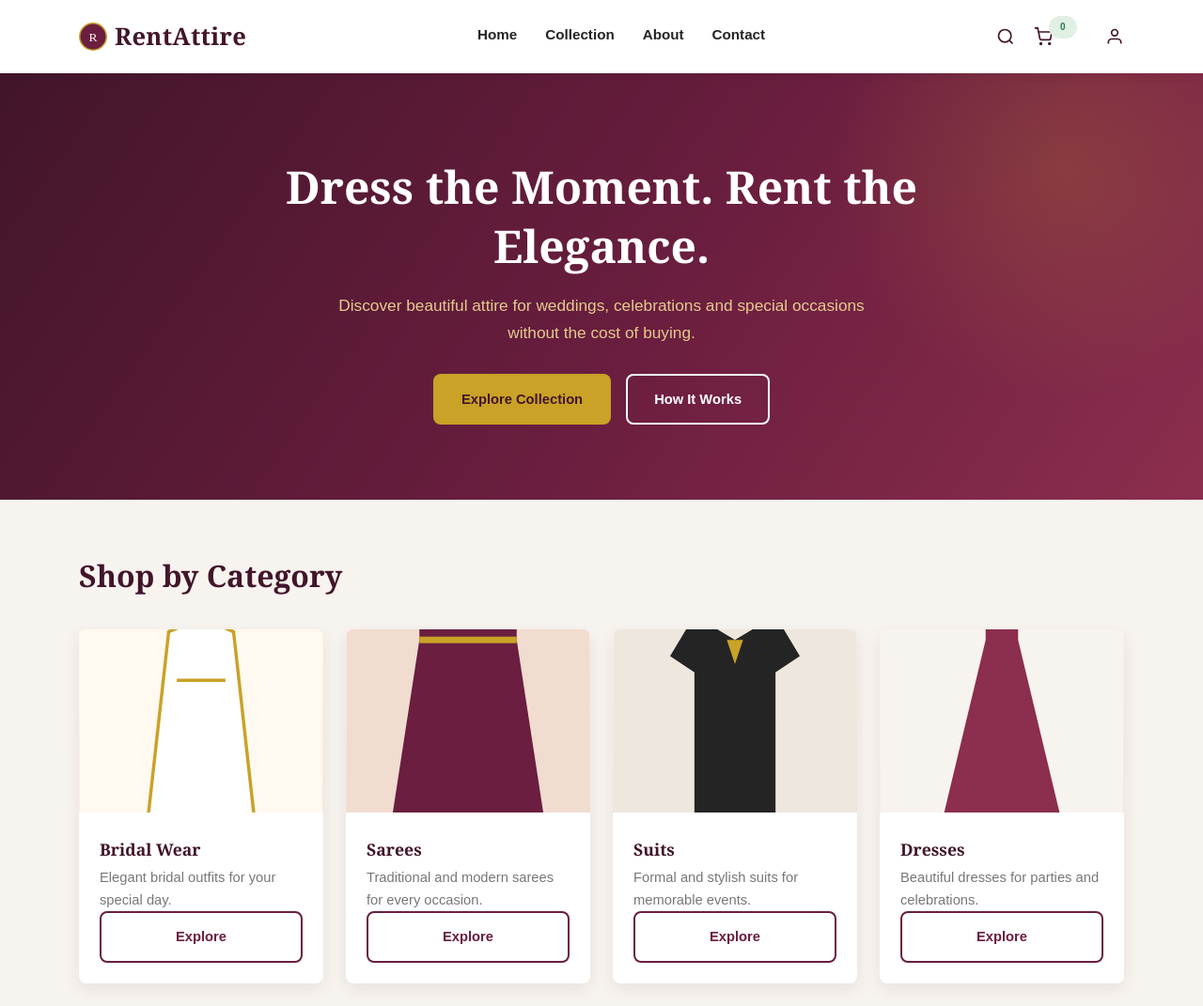
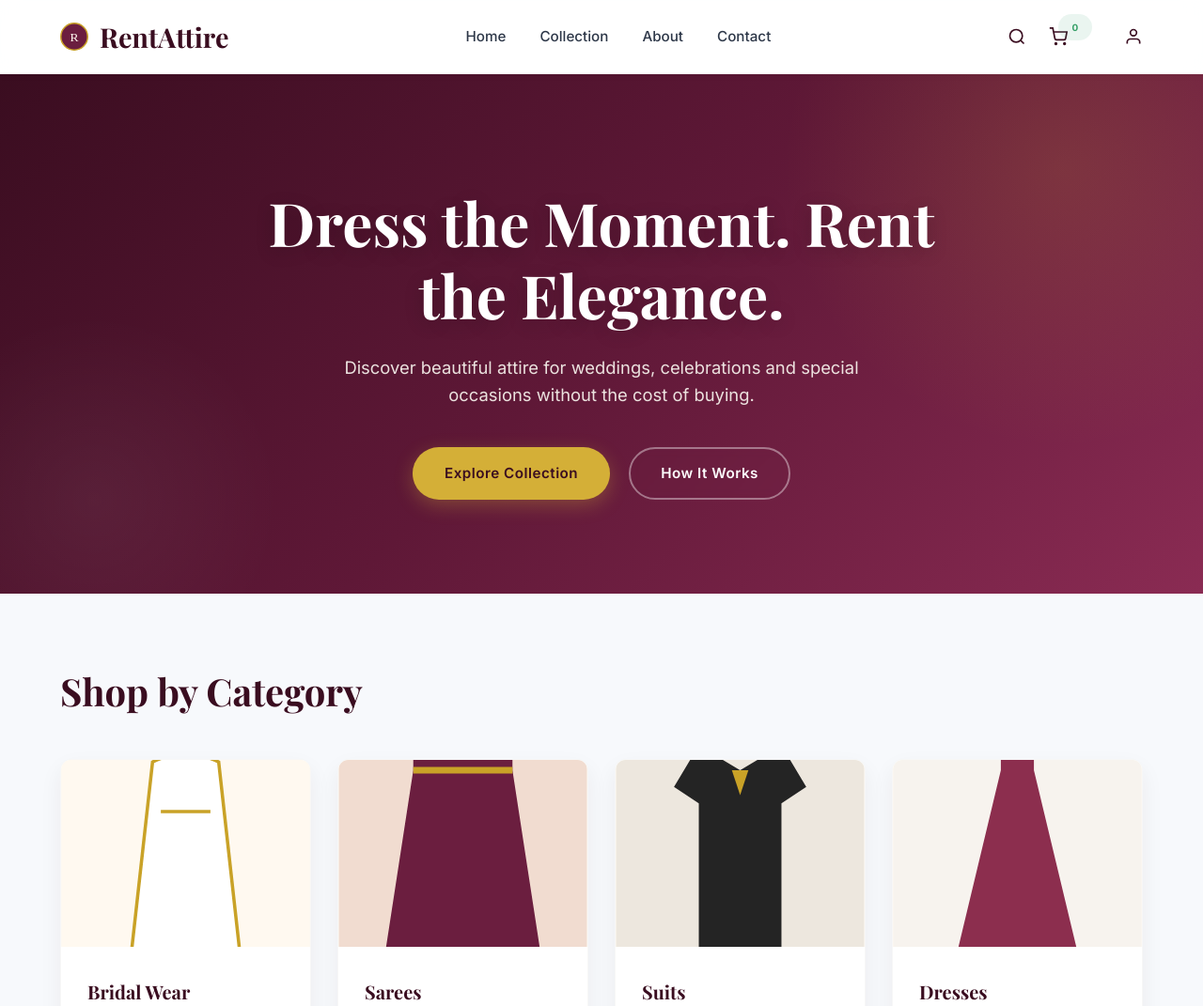
Before and after one commit to KindNusaif/RentAttire_Protype_Version, a plain HTML site: page index.html in a window 1280 px wide. Shown: the top 1071 px of the page at 94% size. Drawn offline with nearby package versions, Linux system fonts and the light colour scheme; a web font is replaced by a local one.

Commit message:
polish ui and bug fixing

```diff
--- a/css/style.css
+++ b/css/style.css
@@ -1,3 +1,5 @@
+@import url('https://fonts.googleapis.com/css2?family=Inter:wght@300;400;500;600;700&family=Playfair+Display:ital,wght@0,400;0,600;0,700;1,400&display=swap');
+
 /* ==========================================================
    RentAttire - style.css
    Premium clothing-rental styling.
@@ -6,128 +8,161 @@
 
 /* ---------- 1) Design Tokens ---------- */
 :root {
-    --primary: #6B1E3F;
-    --primary-dark: #42152A;
-    --primary-light: #8C2E4E;
-    --gold: #C9A227;
-    --gold-light: #E4CB8E;
-    --cream: #FFF9F0;
-    --white: #FFFFFF;
-    --text: #242424;
-    --muted: #777777;
-    --background: #F7F3EE;
-    --success: #287A4B;
-    --error: #B42318;
-    --radius: 8px;
-    --shadow: 0 6px 18px rgba(66, 21, 42, 0.08);
-    --shadow-hover: 0 10px 26px rgba(66, 21, 42, 0.14);
+    --primary: #8a2b53; /* A bit more vibrant */
+    --primary-dark: #3a0d20;
+    --primary-light: #b03a6b;
+    --gold: #d4af37;
+    --gold-light: #f5e4ab;
+    --cream: #fbf8f1;
+    --white: #ffffff;
+    --text: #2d3748; /* Slate-like text */
+    --muted: #718096;
+    --background: #f7f9fc;
+    --success: #38a169;
+    --error: #e53e3e;
+    --radius: 12px; /* rounder */
+    --shadow-sm: 0 2px 8px rgba(0,0,0,0.04);
+    --shadow: 0 10px 25px rgba(58, 13, 32, 0.06);
+    --shadow-hover: 0 20px 40px rgba(58, 13, 32, 0.12);
+    --transition: all 0.3s cubic-bezier(0.25, 0.8, 0.25, 1);
 }
 
 /* ---------- 2) Reset / Base ---------- */
 * { margin: 0; padding: 0; box-sizing: border-box; }
 
 body {
-    font-family: Arial, Helvetica, sans-serif;
+    font-family: 'Inter', sans-serif;
     background-color: var(--background);
     color: var(--text);
-    line-height: 1.65;
+    line-height: 1.6;
+    -webkit-font-smoothing: antialiased;
 }
 
 h1, h2, h3, h4, h5, h6 {
-    font-family: Georgia, "Times New Roman", serif;
+    font-family: 'Playfair Display', serif;
     color: var(--primary-dark);
-    line-height: 1.3;
+    line-height: 1.2;
+    font-weight: 700;
 }
 
-a { text-decoration: none; color: inherit; }
+a { text-decoration: none; color: inherit; transition: var(--transition); }
 img { max-width: 100%; display: block; }
 ul { list-style: none; }
 
-.container { max-width: 1160px; margin: 0 auto; padding: 0 24px; }
-.section { padding: 60px 0; }
+.container { max-width: 1200px; margin: 0 auto; padding: 0 24px; }
+.section { padding: 80px 0; }
 .section-title {
-    font-size: 2rem;
-    margin-bottom: 36px;
+    font-size: 2.5rem;
+    margin-bottom: 48px;
     position: relative;
 }
 .section-title.text-center,
 h1.section-title { text-align: center; }
 .text-center { text-align: center; }
 .text-muted { color: var(--muted); }
-.mb-2 { margin-bottom: 10px; }
-.mb-3 { margin-bottom: 16px; }
+.mb-2 { margin-bottom: 12px; }
+.mb-3 { margin-bottom: 18px; }
 .mb-4 { margin-bottom: 24px; }
-.mt-4 { margin-top: 24px; }
+.mt-4 { margin-top: 32px; }
 .d-flex { display: flex; }
 .justify-between { justify-content: space-between; }
 .align-center { align-items: center; }
 
 /* ---------- 3) Buttons ---------- */
 .btn {
-    display: inline-block;
-    padding: 13px 28px;
-    border-radius: var(--radius);
-    font-weight: bold;
-    font-size: 0.92rem;
+    display: inline-flex;
+    align-items: center;
+    justify-content: center;
+    padding: 14px 32px;
+    border-radius: 50px; /* Pill shape for elegance */
+    font-weight: 600;
+    font-size: 0.95rem;
     cursor: pointer;
     border: 2px solid transparent;
-    transition: transform 0.15s ease, box-shadow 0.15s ease, background 0.15s ease;
+    transition: var(--transition);
     text-align: center;
+    letter-spacing: 0.5px;
 }
-.btn-primary { background: var(--primary); color: var(--white); }
-.btn-primary:hover { background: var(--primary-dark); transform: translateY(-2px); box-shadow: var(--shadow-hover); }
-.btn-outline { background: transparent; border-color: var(--primary); color: var(--primary); }
-.btn-outline:hover { background: var(--primary); color: var(--white); transform: translateY(-2px); }
+.btn-primary {
+    background: linear-gradient(135deg, var(--primary), var(--primary-light));
+    color: var(--white);
+    box-shadow: 0 4px 15px rgba(138, 43, 83, 0.3);
+}
+.btn-primary:hover {
+    transform: translateY(-3px);
+    box-shadow: 0 8px 25px rgba(138, 43, 83, 0.4);
+}
+.btn-outline {
+    background: transparent;
+    border-color: var(--primary);
+    color: var(--primary);
+}
+.btn-outline:hover {
+    background: var(--primary);
+    color: var(--white);
+    transform: translateY(-3px);
+    box-shadow: 0 6px 15px rgba(138, 43, 83, 0.2);
+}
 
 /* ---------- 4) Header / Navbar ---------- */
 header {
-    background: var(--white);
+    background: rgba(255, 255, 255, 0.9);
+    backdrop-filter: blur(10px);
+    -webkit-backdrop-filter: blur(10px);
     position: sticky;
     top: 0;
     z-index: 100;
-    box-shadow: 0 2px 10px rgba(0,0,0,0.05);
+    box-shadow: var(--shadow-sm);
+    border-bottom: 1px solid rgba(0,0,0,0.02);
 }
 .navbar {
     display: flex;
     align-items: center;
     justify-content: space-between;
-    padding: 18px 24px;
+    padding: 16px 24px;
     gap: 20px;
 }
 .logo {
-    font-family: Georgia, serif;
-    font-size: 1.6rem;
-    font-weight: bold;
+    font-family: 'Playfair Display', serif;
+    font-size: 1.8rem;
+    font-weight: 700;
     color: var(--primary-dark);
     display: flex;
     align-items: center;
-    gap: 8px;
-    letter-spacing: 0.3px;
+    gap: 12px;
 }
 .logo svg { color: var(--gold); }
 
-.nav-links { display: flex; gap: 30px; }
+.nav-links { display: flex; gap: 36px; }
 .nav-links a {
-    font-weight: 600;
+    font-weight: 500;
     font-size: 0.95rem;
     color: var(--text);
-    padding-bottom: 4px;
-    border-bottom: 2px solid transparent;
-    transition: color 0.15s ease, border-color 0.15s ease;
+    position: relative;
+    padding: 5px 0;
 }
-.nav-links a:hover { color: var(--primary); border-bottom-color: var(--gold); }
+.nav-links a::after {
+    content: '';
+    position: absolute;
+    bottom: 0;
+    left: 0;
+    width: 0%;
+    height: 2px;
+    background: var(--gold);
+    transition: var(--transition);
+}
+.nav-links a:hover::after { width: 100%; }
+.nav-links a:hover { color: var(--primary); }
 
-.nav-icons { display: flex; align-items: center; gap: 20px; }
+.nav-icons { display: flex; align-items: center; gap: 24px; }
 .nav-icons a {
     display: flex;
     align-items: center;
-    gap: 6px;
     color: var(--primary-dark);
-    font-weight: 600;
-    font-size: 0.9rem;
     position: relative;
+    transition: var(--transition);
 }
-.nav-icons a:hover { color: var(--primary); }
+.nav-icons a:hover { color: var(--primary); transform: scale(1.1); }
 
 .hamburger {
     display: none;
@@ -149,19 +184,20 @@ header {
         background: var(--white);
         flex-direction: column;
         gap: 0;
-        padding: 10px 0;
+        padding: 15px 0;
         box-shadow: var(--shadow);
     }
     .nav-links.active { display: flex; }
-    .nav-links a { padding: 14px 24px; border-bottom: 1px solid #f0f0f0; }
+    .nav-links a { padding: 15px 24px; border-bottom: 1px solid rgba(0,0,0,0.03); width: 100%; }
+    .nav-links a::after { display: none; }
     .navbar { position: relative; flex-wrap: wrap; }
 }
 
 /* ---------- 5) Hero ---------- */
 .hero {
-    background: linear-gradient(125deg, var(--primary-dark) 0%, var(--primary) 55%, var(--primary-light) 100%);
+    background: linear-gradient(135deg, var(--primary-dark) 0%, #5f1837 50%, var(--primary) 100%);
     color: var(--white);
-    padding: 90px 0 80px;
+    padding: 120px 0 100px;
     text-align: center;
     position: relative;
     overflow: hidden;
@@ -169,44 +205,56 @@ header {
 .hero::before {
     content: "";
     position: absolute;
-    width: 500px; height: 500px;
-    background: radial-gradient(circle, rgba(201,162,39,0.18), transparent 70%);
-    top: -150px; right: -100px;
+    width: 600px; height: 600px;
+    background: radial-gradient(circle, rgba(212,175,55,0.15), transparent 70%);
+    top: -200px; right: -150px;
+}
+.hero::after {
+    content: "";
+    position: absolute;
+    width: 400px; height: 400px;
+    background: radial-gradient(circle, rgba(255,255,255,0.05), transparent 70%);
+    bottom: -100px; left: -100px;
 }
 .hero h1 {
     color: var(--white);
-    font-size: clamp(2rem, 4vw, 3rem);
-    max-width: 750px;
-    margin: 0 auto 18px;
+    font-size: clamp(2.5rem, 5vw, 4rem);
+    max-width: 800px;
+    margin: 0 auto 24px;
     position: relative;
+    z-index: 2;
+    text-shadow: 0 4px 20px rgba(0,0,0,0.2);
 }
 .hero p {
-    color: var(--gold-light);
-    max-width: 560px;
-    margin: 0 auto 30px;
-    font-size: 1.08rem;
+    color: var(--cream);
+    max-width: 600px;
+    margin: 0 auto 40px;
+    font-size: 1.15rem;
     position: relative;
+    z-index: 2;
+    opacity: 0.9;
 }
 .hero-buttons {
     display: flex;
-    gap: 16px;
+    gap: 20px;
     justify-content: center;
     flex-wrap: wrap;
     position: relative;
+    z-index: 2;
 }
-.hero .btn-outline { border-color: var(--white); color: var(--white); }
-.hero .btn-outline:hover { background: var(--white); color: var(--primary); }
-.hero .btn-primary { background: var(--gold); color: var(--primary-dark); }
-.hero .btn-primary:hover { background: var(--gold-light); }
+.hero .btn-outline { border-color: rgba(255,255,255,0.4); color: var(--white); backdrop-filter: blur(5px); }
+.hero .btn-outline:hover { background: var(--white); color: var(--primary-dark); border-color: var(--white); }
+.hero .btn-primary { background: var(--gold); color: var(--primary-dark); box-shadow: 0 6px 20px rgba(212,175,55,0.3); }
+.hero .btn-primary:hover { background: var(--gold-light); transform: translateY(-3px); }
 
 /* ---------- 6) Grid Utilities ---------- */
-.grid-2 { display: grid; grid-template-columns: 1fr 1fr; gap: 30px; }
-.grid-3 { display: grid; grid-template-columns: repeat(3, 1fr); gap: 26px; }
-.grid-4 { display: grid; grid-template-columns: repeat(4, 1fr); gap: 24px; }
-@media (max-width: 900px) {
+.grid-2 { display: grid; grid-template-columns: 1fr 1fr; gap: 40px; }
+.grid-3 { display: grid; grid-template-columns: repeat(3, 1fr); gap: 32px; }
+.grid-4 { display: grid; grid-template-columns: repeat(4, 1fr); gap: 28px; }
+@media (max-width: 992px) {
     .grid-3, .grid-4 { grid-template-columns: repeat(2, 1fr); }
 }
-@media (max-width: 620px) {
+@media (max-width: 650px) {
     .grid-2, .grid-3, .grid-4 { grid-template-columns: 1fr; }
 }
 
@@ -216,32 +264,42 @@ header {
     border-radius: var(--radius);
     box-shadow: var(--shadow);
     overflow: hidden;
-    transition: transform 0.18s ease, box-shadow 0.18s ease;
+    transition: var(--transition);
     display: flex;
     flex-direction: column;
+    border: 1px solid rgba(0,0,0,0.03);
 }
-.card:hover { transform: translateY(-5px); box-shadow: var(--shadow-hover); }
+.card:hover { transform: translateY(-8px); box-shadow: var(--shadow-hover); }
 
 .card-img {
     aspect-ratio: 4 / 3;
-    background: linear-gradient(160deg, var(--cream), #F1DCD0);
+    background: var(--cream);
     display: flex;
     align-items: center;
     justify-content: center;
     overflow: hidden;
+    position: relative;
 }
-.card-img img { width: 100%; height: 100%; object-fit: cover; }
+.card-img img {
+    width: 100%;
+    height: 100%;
+    object-fit: cover;
+    transition: transform 0.5s ease;
+}
+.card:hover .card-img img {
+    transform: scale(1.05);
+}
 
-.card-body { padding: 22px; flex: 1; display: flex; flex-direction: column; }
+.card-body { padding: 28px; flex: 1; display: flex; flex-direction: column; }
 .card-body.text-center { text-align: center; align-items: center; }
-.card-title { font-size: 1.1rem; margin: 6px 0; color: var(--primary-dark); }
-.card-text { color: var(--muted); font-size: 0.92rem; }
+.card-title { font-size: 1.25rem; margin: 8px 0; color: var(--primary-dark); }
+.card-text { color: var(--muted); font-size: 0.95rem; line-height: 1.6; }
 .price {
-    font-family: Georgia, serif;
-    font-size: 1.3rem;
+    font-family: 'Playfair Display', serif;
+    font-size: 1.4rem;
     color: var(--primary);
     font-weight: bold;
-    margin: 8px 0 16px;
+    margin: 12px 0 20px;
 }
 
 /* Product-specific card image (used in listing pages) */
@@ -250,81 +308,83 @@ header {
 /* ---------- 8) Badges ---------- */
 .badge {
     display: inline-block;
-    padding: 4px 12px;
-    border-radius: 20px;
-    font-size: 0.7rem;
-    font-weight: bold;
+    padding: 6px 14px;
+    border-radius: 30px;
+    font-size: 0.75rem;
+    font-weight: 700;
     text-transform: uppercase;
-    letter-spacing: 0.4px;
+    letter-spacing: 0.8px;
 }
-.badge-available { background: #E1F0E5; color: var(--success); }
-.badge-limited { background: #FBEFD3; color: #8A6100; }
-.badge-unavailable { background: #FBEAE8; color: var(--error); }
+.badge-available { background: rgba(56, 161, 105, 0.1); color: var(--success); }
+.badge-limited { background: rgba(212, 175, 55, 0.15); color: #9A7B1C; }
+.badge-unavailable { background: rgba(229, 62, 62, 0.1); color: var(--error); }
 
 /* ---------- 9) Forms ---------- */
-.form-group { margin-bottom: 18px; }
-.form-group label { display: block; font-weight: bold; font-size: 0.86rem; margin-bottom: 6px; color: var(--primary-dark); }
+.form-group { margin-bottom: 24px; }
+.form-group label { display: block; font-weight: 600; font-size: 0.9rem; margin-bottom: 8px; color: var(--text); }
 .form-control {
     width: 100%;
-    padding: 12px 14px;
-    border: 1px solid #E0D7CC;
+    padding: 14px 18px;
+    border: 1px solid rgba(0,0,0,0.1);
     border-radius: var(--radius);
     font-family: inherit;
-    font-size: 0.95rem;
-    background: var(--background);
-    transition: border-color 0.15s ease, background 0.15s ease;
+    font-size: 1rem;
+    background: var(--white);
+    transition: var(--transition);
 }
 .form-control:focus {
     outline: none;
     border-color: var(--primary);
-    background: var(--white);
+    box-shadow: 0 0 0 4px rgba(138, 43, 83, 0.1);
 }
 
 /* ---------- 10) Footer ---------- */
 footer {
     background: var(--primary-dark);
     color: var(--gold-light);
-    padding: 55px 0 26px;
-    margin-top: 70px;
+    padding: 80px 0 30px;
+    margin-top: 80px;
+    position: relative;
 }
 .footer-grid {
     display: grid;
     grid-template-columns: 2fr 1fr 1fr 1.3fr;
-    gap: 34px;
-    margin-bottom: 34px;
+    gap: 40px;
+    margin-bottom: 50px;
 }
 @media (max-width: 780px) { .footer-grid { grid-template-columns: 1fr 1fr; } }
-.footer-logo { font-family: Georgia, serif; font-size: 1.4rem; color: var(--white); margin-bottom: 8px; }
-.footer-heading { color: var(--gold); font-size: 0.82rem; text-transform: uppercase; letter-spacing: 1px; margin-bottom: 14px; }
-.footer-links li { margin-bottom: 9px; }
-.footer-links a { font-size: 0.9rem; color: var(--gold-light); }
-.footer-links a:hover { color: var(--white); text-decoration: underline; }
+@media (max-width: 500px) { .footer-grid { grid-template-columns: 1fr; } }
+.footer-logo { font-family: 'Playfair Display', serif; font-size: 1.8rem; color: var(--white); margin-bottom: 16px; font-weight: 700;}
+.footer-heading { color: var(--gold); font-size: 0.85rem; font-weight: 700; text-transform: uppercase; letter-spacing: 1.5px; margin-bottom: 20px; }
+.footer-links li { margin-bottom: 12px; }
+.footer-links a { font-size: 0.95rem; color: rgba(255,255,255,0.7); transition: var(--transition); }
+.footer-links a:hover { color: var(--gold); transform: translateX(5px); display: inline-block; }
 .footer-bottom {
     text-align: center;
-    font-size: 0.78rem;
-    color: var(--gold);
-    opacity: 0.85;
+    font-size: 0.85rem;
+    color: rgba(255,255,255,0.5);
     border-top: 1px solid rgba(255,255,255,0.1);
-    padding-top: 22px;
+    padding-top: 30px;
 }
-footer p { color: var(--gold-light); }
+footer p { color: rgba(255,255,255,0.7); line-height: 1.8; }
 
 /* Simple footer (used on inner pages that only show copyright) */
-footer .text-center p { margin: 0; color: var(--gold-light); }
+footer .text-center p { margin: 0; color: rgba(255,255,255,0.5); }
 
 /* ---------- 11) Tracking Timeline ---------- */
-.timeline { display: flex; flex-wrap: wrap; gap: 0; margin: 20px 0; }
+.timeline { display: flex; flex-wrap: wrap; gap: 0; margin: 30px 0; }
 .timeline-step {
     flex: 1;
-    min-width: 110px;
+    min-width: 120px;
     text-align: center;
-    padding: 12px 6px;
-    font-size: 0.76rem;
-    font-weight: bold;
+    padding: 16px 8px;
+    font-size: 0.8rem;
+    font-weight: 700;
     text-transform: uppercase;
-    letter-spacing: 0.4px;
+    letter-spacing: 0.5px;
     color: var(--muted);
-    border-bottom: 4px solid #E5DCCF;
+    border-bottom: 4px solid rgba(0,0,0,0.05);
+    transition: var(--transition);
 }
 .timeline-step.done { color: var(--primary); border-bottom-color: var(--gold); }
 .timeline-step.current {
@@ -332,8 +392,9 @@ footer .text-center p { margin: 0; color: var(--gold-light); }
     background: var(--primary);
     border-bottom-color: var(--primary-dark);
     border-radius: var(--radius) var(--radius) 0 0;
+    box-shadow: 0 -4px 12px rgba(138,43,83,0.1);
 }
 
 /* ---------- 12) Misc ---------- */
-hr { border: 0; border-top: 1px solid #eee; }
+hr { border: 0; border-top: 1px solid rgba(0,0,0,0.08); margin: 30px 0; }
 table { width: 100%; border-collapse: collapse; }
```
